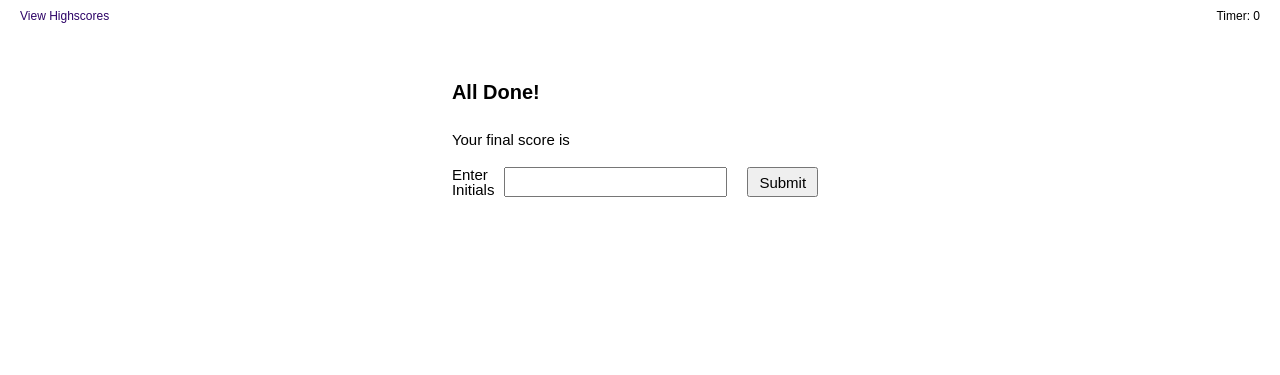
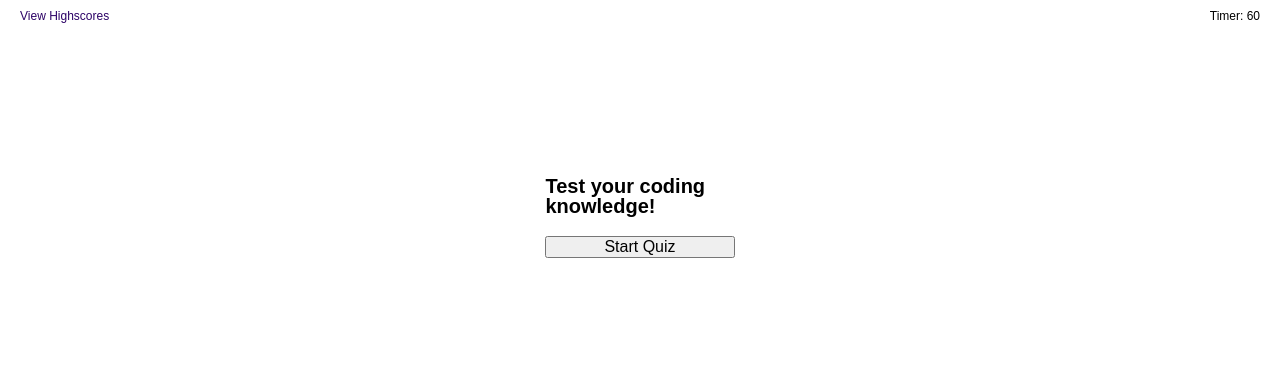
Before and after one commit to JessicaDubina/Timed-Coding-Quiz, a plain HTML site: page index.html in a window 1280 px wide. Drawn offline with Linux system fonts and the light colour scheme.

Commit message:
added start quiz landing page and button to begin the quiz

```diff
--- a/assets/css/style.css
+++ b/assets/css/style.css
@@ -33,7 +33,13 @@ main {
     padding: 10px 0px;
 }
 
-/*Toggle active between quiz-screen and highscore-screen*/
+/*
+There are two main screen types:
+    1. Quiz screen (start quiz, active quiz, quiz done)
+    2. Highscore screen
+Screen only displays when shown active
+*/
+
 .quiz-screen {
     display: none;
 }
@@ -53,13 +59,19 @@ main {
 }
 
 /*
-For quiz in progress:
-  .quiz-questions class should be active (initial state),
-  .quiz-done class should not have active
-For quiz complete screen:
-  .quiz-questions class should have .active removed,
-  .quiz-done class should have .active added
+Start quiz screen is main landing screen
+Toggles from Start quiz screen to Quiz screen to Quiz Done Screen based on which is active
 */
+
+.start-quiz-screen {
+    display: none;
+}
+
+.start-quiz-screen.active {
+    display: flex;
+    justify-content: center;
+    flex-direction: column;
+}
 
 .quiz-questions {
     display: none;
--- a/assets/js/script.js
+++ b/assets/js/script.js
@@ -9,6 +9,15 @@ let highscoreScreenElement = document.querySelector("#highscore-screen");
 let userInitialsInput = document.querySelector("#initials");
 let highscoreList = document.querySelector("#highscores-list");
 let clearListButton = document.querySelector("#clear-highscores");
+let startQuizElement = document.querySelector(".start-quiz-screen");
+let startQuizButton = document.querySelector("#start-quiz");
+
+
+const startQuiz = () => {
+    if (startQuizElement.classList.contains("active")) {
+        startQuizElement.setAttribute("class", "start-quiz-screen");
+        quizQuestionsElement.setAttribute("class", "quiz-questions active");
+    }
 
     //initialize timer at max time
     let timerCount = 5;
@@ -26,6 +35,10 @@ timer = setInterval(function() {
         quizDoneElement.setAttribute("class", "quiz-done active");
     }
     }, 1000);
+}
+
+//event listener on start quiz button to switch screens and begin quiz
+startQuizButton.addEventListener("click", startQuiz);
 
 //function to toggle highscore and quiz screens
 const toggleScreen = () => {
--- a/index.html
+++ b/index.html
@@ -20,7 +20,12 @@
         <!--Quiz Screen-->
         <section class="quiz-screen active" id="quiz-screen">
             <div class="question-box">
-                <div class="quiz-questions active">
+                <!--start quiz screen-->
+                <div class="start-quiz-screen active">
+                    <h2 class="screen-title">Test your coding knowledge!</h2>
+                    <button id="start-quiz">Start Quiz</button>
+                </div>
+                <div class="quiz-questions">
                     <h2 class="question screen-title">Question 1 is about this long</h2>
                     <ol class="answers"> <!--Maybe use datalist for question/answer selection-->
                         <li>Lorem ipsum dolor sit amet, consectetur adipisicing elit.</li>
```
Lines whose indentation alone changed are shown as unchanged.
